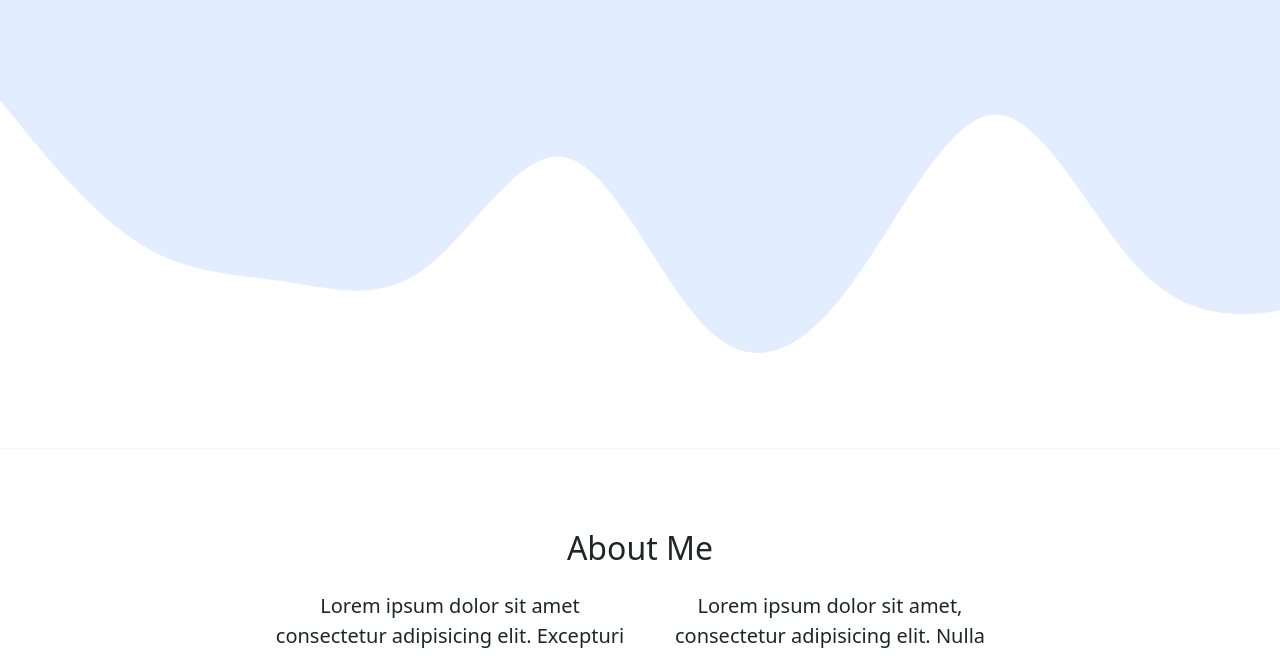
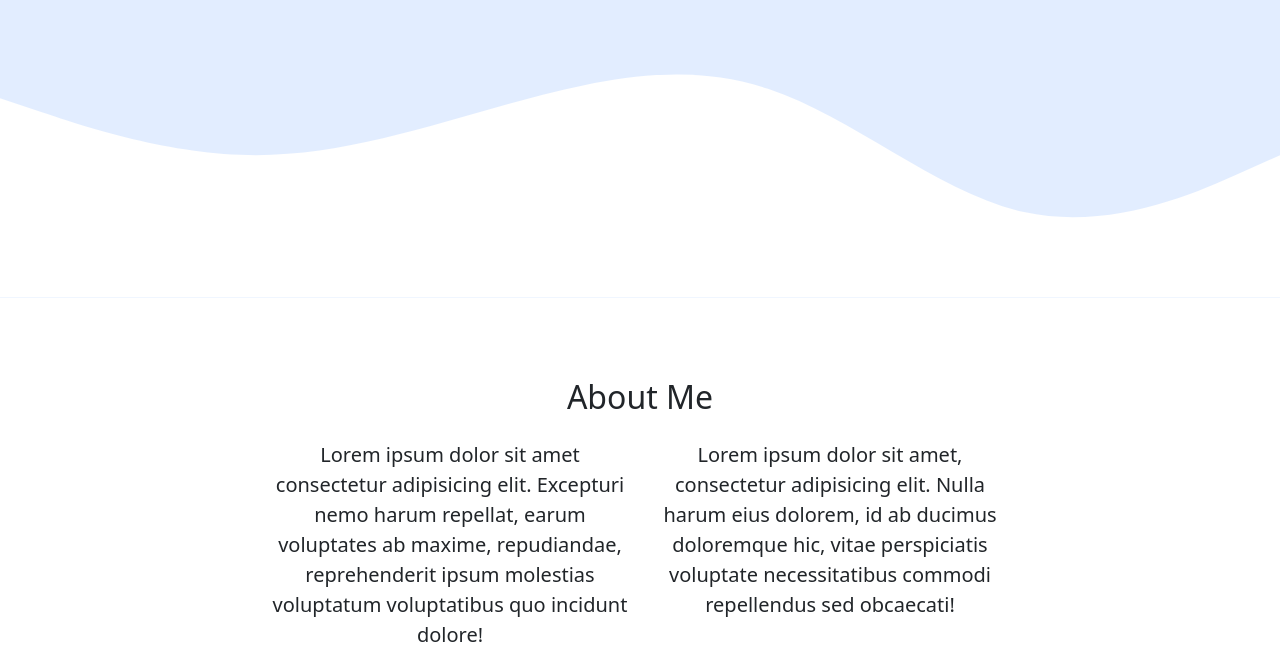
Before and after one commit to AndreaKosasih/Portfolio_Page_1, a plain HTML site: page index.html in a window 1280 px wide. Shown: the part 434-1091 px from the top of the page. Drawn offline with nearby package versions, Linux system fonts and the light colour scheme.

Commit message:
menambah wave

```diff
--- a/index.html
+++ b/index.html
@@ -10,12 +10,14 @@
 
     <!-- Bootstrap Icons -->
     <link rel="stylesheet" href="https://cdn.jsdelivr.net/npm/bootstrap-icons@1.11.1/font/bootstrap-icons.css" />
+
     <!-- My Style -->
     <link rel="stylesheet" href="style.css" />
 
     <title>My Portfolio | andreasteguhsk</title>
   </head>
   <body id="home">
+
     <!-- Navbar start -->
     <nav class="navbar navbar-expand-lg navbar-dark bg-primary shadow-sm fixed-top">
       <div class="container">
@@ -48,19 +50,7 @@
       <img src="img/pika.jpeg" alt="Pika" width="200" class="img-thumbnail mt-1" />
       <h1 class="display-4">Andreas Kosasih</h1>
       <p class="lead">Computer Science Student</p>
-      <svg id="wave" style="transform: rotate(0deg); transition: 0.3s" viewBox="0 0 1440 490" version="1.1" xmlns="http://www.w3.org/2000/svg">
-        <defs>
-          <linearGradient id="sw-gradient-0" x1="0" x2="0" y1="1" y2="0">
-            <stop stop-color="rgba(255, 255, 255, 1)" offset="0%"></stop>
-            <stop stop-color="rgba(255, 255, 255, 1)" offset="100%"></stop>
-          </linearGradient>
-        </defs>
-        <path
-          style="transform: translate(0, 0px); opacity: 1"
-          fill="url(#sw-gradient-0)"
-          d="M0,98L26.7,130.7C53.3,163,107,229,160,261.3C213.3,294,267,294,320,302.2C373.3,310,427,327,480,285.8C533.3,245,587,147,640,163.3C693.3,180,747,310,800,359.3C853.3,408,907,376,960,302.2C1013.3,229,1067,114,1120,114.3C1173.3,114,1227,229,1280,285.8C1333.3,343,1387,343,1440,334.8C1493.3,327,1547,310,1600,277.7C1653.3,245,1707,196,1760,171.5C1813.3,147,1867,147,1920,138.8C1973.3,131,2027,114,2080,147C2133.3,180,2187,261,2240,310.3C2293.3,359,2347,376,2400,359.3C2453.3,343,2507,294,2560,294C2613.3,294,2667,343,2720,351.2C2773.3,359,2827,327,2880,285.8C2933.3,245,2987,196,3040,187.8C3093.3,180,3147,212,3200,196C3253.3,180,3307,114,3360,122.5C3413.3,131,3467,212,3520,245C3573.3,278,3627,261,3680,253.2C3733.3,245,3787,245,3813,245L3840,245L3840,490L3813.3,490C3786.7,490,3733,490,3680,490C3626.7,490,3573,490,3520,490C3466.7,490,3413,490,3360,490C3306.7,490,3253,490,3200,490C3146.7,490,3093,490,3040,490C2986.7,490,2933,490,2880,490C2826.7,490,2773,490,2720,490C2666.7,490,2613,490,2560,490C2506.7,490,2453,490,2400,490C2346.7,490,2293,490,2240,490C2186.7,490,2133,490,2080,490C2026.7,490,1973,490,1920,490C1866.7,490,1813,490,1760,490C1706.7,490,1653,490,1600,490C1546.7,490,1493,490,1440,490C1386.7,490,1333,490,1280,490C1226.7,490,1173,490,1120,490C1066.7,490,1013,490,960,490C906.7,490,853,490,800,490C746.7,490,693,490,640,490C586.7,490,533,490,480,490C426.7,490,373,490,320,490C266.7,490,213,490,160,490C106.7,490,53,490,27,490L0,490Z"
-        ></path>
-      </svg>
+      <svg xmlns="http://www.w3.org/2000/svg" viewBox="0 0 1440 320"><path fill="#ffffff" fill-opacity="1" d="M0,96L48,112C96,128,192,160,288,160C384,160,480,128,576,101.3C672,75,768,53,864,85.3C960,117,1056,203,1152,224C1248,245,1344,203,1392,181.3L1440,160L1440,320L1392,320C1344,320,1248,320,1152,320C1056,320,960,320,864,320C768,320,672,320,576,320C480,320,384,320,288,320C192,320,96,320,48,320L0,320Z"></path></svg>
     </section>
     <!-- Hero Section end -->
 
@@ -81,8 +71,10 @@
           </div>
         </div>
       </div>
+      <svg xmlns="http://www.w3.org/2000/svg" viewBox="0 0 1440 320"><path fill="#e2edff" fill-opacity="1" d="M0,64L60,96C120,128,240,192,360,181.3C480,171,600,85,720,58.7C840,32,960,64,1080,85.3C1200,107,1320,117,1380,122.7L1440,128L1440,320L1380,320C1320,320,1200,320,1080,320C960,320,840,320,720,320C600,320,480,320,360,320C240,320,120,320,60,320L0,320Z"></path></svg>
     </section>
     <!-- About end -->
+
     <!-- Project start -->
     <section id="projects">
       <div class="container">
@@ -134,6 +126,7 @@
           </div>
         </div>
       </div>
+      <svg xmlns="http://www.w3.org/2000/svg" viewBox="0 0 1440 320"><path fill="#fff" fill-opacity="1" d="M0,192L40,165.3C80,139,160,85,240,90.7C320,96,400,160,480,160C560,160,640,96,720,64C800,32,880,32,960,58.7C1040,85,1120,139,1200,149.3C1280,160,1360,128,1400,112L1440,96L1440,320L1400,320C1360,320,1280,320,1200,320C1120,320,1040,320,960,320C880,320,800,320,720,320C640,320,560,320,480,320C400,320,320,320,240,320C160,320,80,320,40,320L0,320Z"></path></svg>
     </section>
     <!-- Project end -->
 
@@ -165,6 +158,7 @@
           </div>
         </div>
       </div>
+      <svg xmlns="http://www.w3.org/2000/svg" viewBox="0 0 1440 320"><path fill="#0d6efd" fill-opacity="1" d="M0,64L40,90.7C80,117,160,171,240,170.7C320,171,400,117,480,128C560,139,640,213,720,218.7C800,224,880,160,960,128C1040,96,1120,96,1200,101.3C1280,107,1360,117,1400,122.7L1440,128L1440,320L1400,320C1360,320,1280,320,1200,320C1120,320,1040,320,960,320C880,320,800,320,720,320C640,320,560,320,480,320C400,320,320,320,240,320C160,320,80,320,40,320L0,320Z"></path></svg>
     </section>
     <!-- Contact end -->
 
@@ -173,6 +167,7 @@
       <p>Created with <i class="bi bi-heart-fill text-danger"></i> by <a href="https://www.instagram.com/carbon_basedlife/" class="text-white fw-bold">Andreas Kosasih</a></p>
     </footer>
     <!-- Footer end -->
+
     <script src="https://cdn.jsdelivr.net/npm/bootstrap@5.0.2/dist/js/bootstrap.bundle.min.js" integrity="sha384-MrcW6ZMFYlzcLA8Nl+NtUVF0sA7MsXsP1UyJoMp4YLEuNSfAP+JcXn/tWtIaxVXM" crossorigin="anonymous"></script>
   </body>
 </html>
--- a/style.css
+++ b/style.css
@@ -1,10 +1,6 @@
 .jumbotron {
     padding-top: 7rem;
     background-color: #e2edff;
-}
-
-#about {
-    margin-bottom: 5rem;
 }
 
 #projects {
@@ -14,7 +10,3 @@
 section {
     padding-top: 5rem;
 }
-
-footer {
-    margin-top: 2rem;
-}
```
